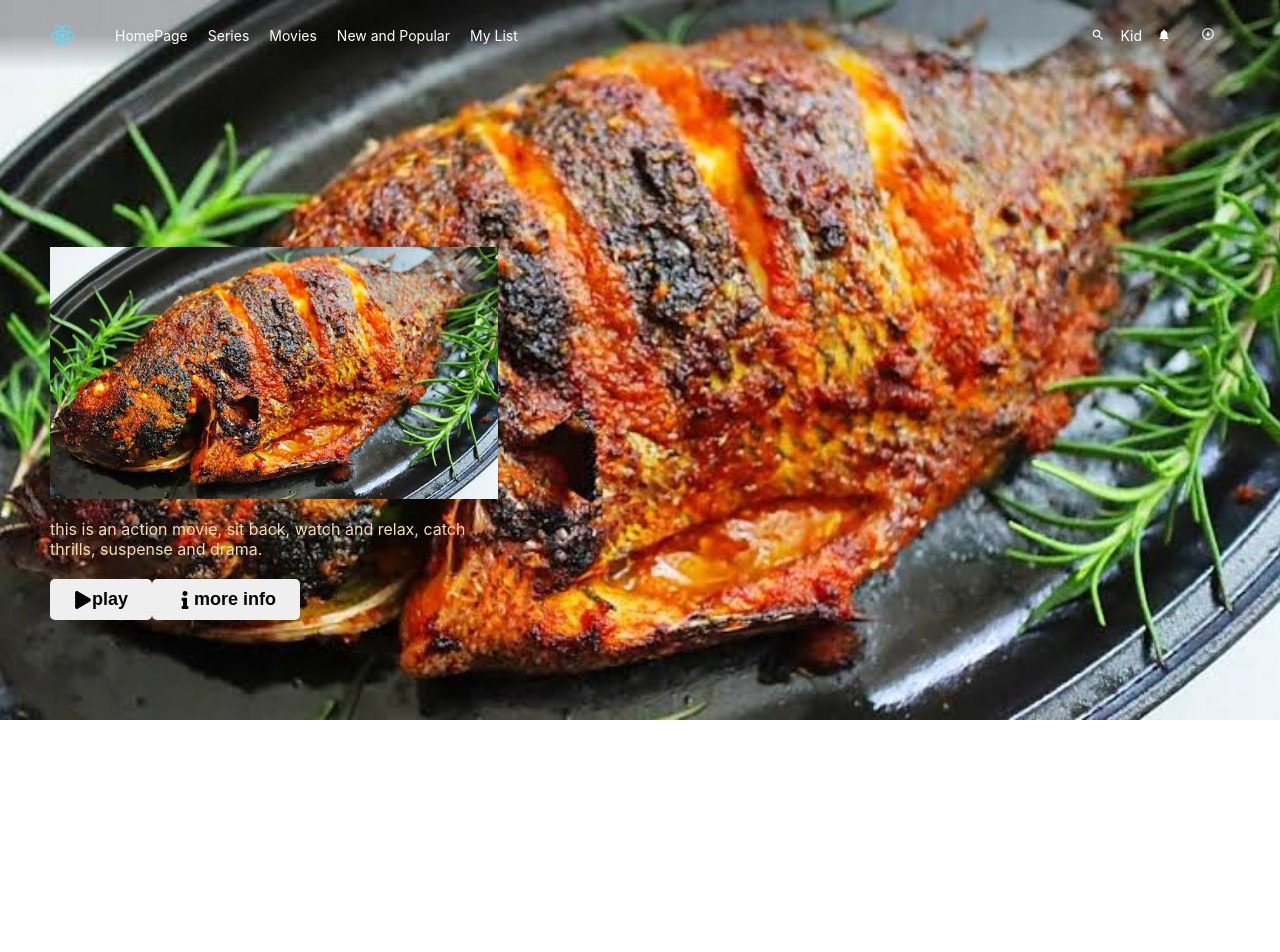
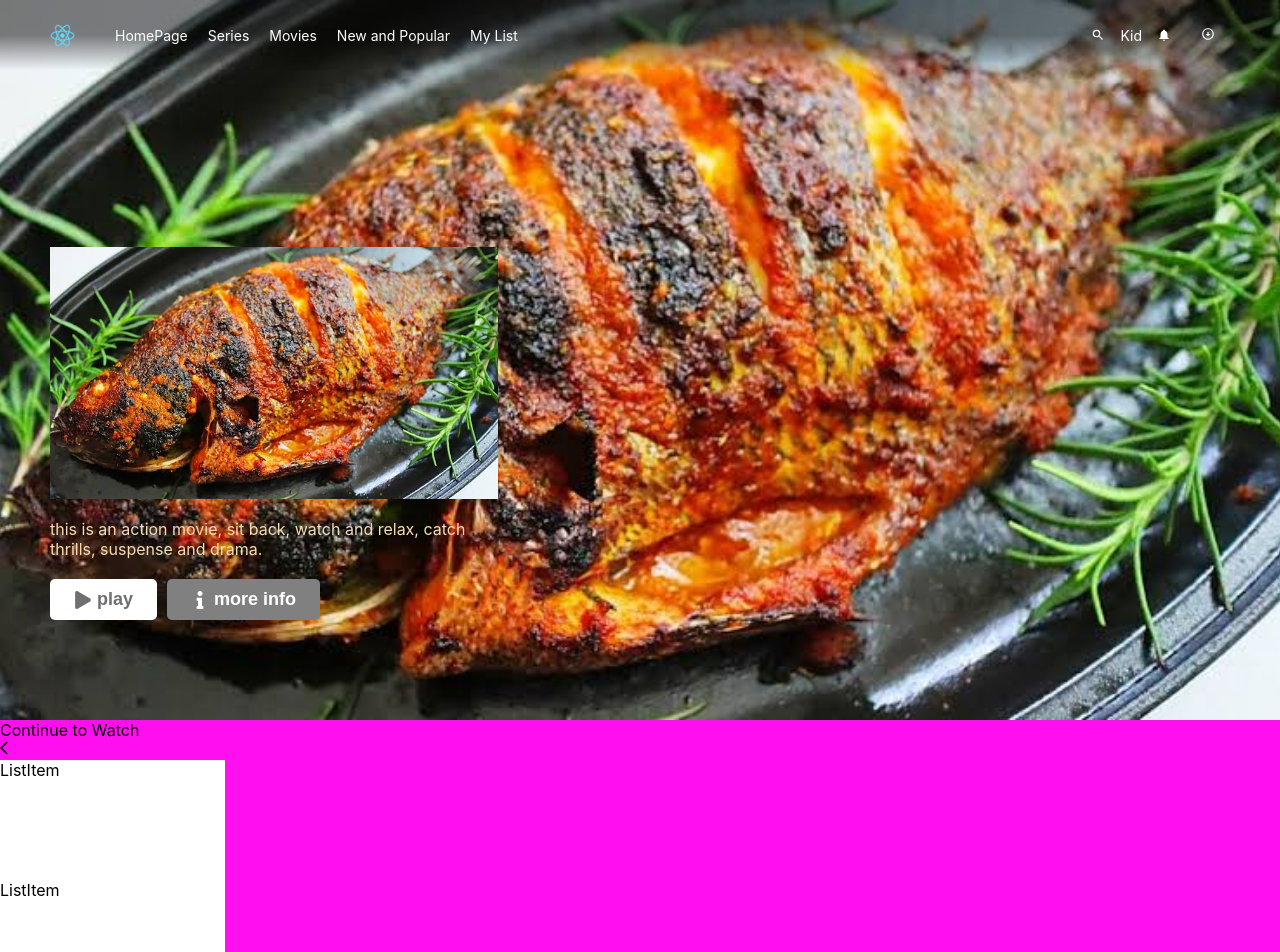
Before and after one commit to MiltonBlack/Video-Player, a React (Create React App) app: page / in a window 1280 px wide. Shown: the top 952 px of the page. Before the commit the page ends 800 px from the top, so only its background shows below. Built offline with nearby package versions, Linux system fonts and the light colour scheme.

Commit message:
created the List and ListItem components

```diff
--- a/src/Pages/Home.js
+++ b/src/Pages/Home.js
@@ -3,13 +3,21 @@ import './Home.css'
 import { MdAcUnit } from 'react-icons/md'
 import Navbar from '../components/Navbar/Navbar'
 import Featured from '../components/Featured/Featured'
+import List from '../components/list/List'
 
 function Home() {
   return (
     <div className='home'>
      <Navbar/>
      {/* <img src='/img.jpeg' alt='' width='100%'/> */}
-     <Featured/>
+     <Featured
+    //  type="movie"
+     />
+     <List/>
+     <List/>
+     <List/>
+     <List/>
+     <List/>
     </div>
   )
 }
--- a/src/components/Featured/Featured.css
+++ b/src/components/Featured/Featured.css
@@ -1,6 +1,27 @@
 .featured {
     height: 90vh;
     position: relative;
+}
+
+.category {
+    position: absolute;
+    top: 80px;
+    left: 50px;
+    z-index: 100;
+    font-size: 30px;
+    font-weight: 500;
+    color: white;
+    display: flex;
+    align-items: center;
+}
+
+.category select {
+    cursor: pointer;
+    background-color: rgba(16, 15, 15, 0.6);
+    border: 1px solid white;
+    color: white;
+    margin-left: 20px;
+    padding: 5px;
 }
 
 .featured img {
@@ -36,4 +57,20 @@
     justify-content: center;
     font-size: 18px;
     font-weight: bolder;
+    margin-right: 10px;
+    cursor: pointer;
 }
+
+.featured .info .buttons .play {
+    background-color: #fff;
+    color: rgba(16, 15, 15, 0.6);
+}
+
+.featured .info .buttons .more {
+    background-color: gray;
+    color: #fff;
+}
+
+.featured .info .buttons button span {
+    margin-left: 5px;
+}
--- a/src/components/Featured/Featured.jsx
+++ b/src/components/Featured/Featured.jsx
@@ -1,10 +1,26 @@
 import React from 'react'
 import './Featured.css'
 import { FaPlay, FaInfo } from 'react-icons/fa'
-const Featured = () => {
+const Featured = ({type}) => {
   return (
     <div className='featured'>
+        {type && (<div className='category'>
+            <span>{type === "movie" ? "Movies" : "Series"}</span>
+            <select name='genre' id='genre'>
+                <option>Genre</option>
+                <option value='kids'>kids</option>
+                <option value='teens'>teens</option>
+                <option value='super-hero'>super Hero</option>
+                <option value='sci-fi'>sci-fi</option>
+                <option value='animation'>animation</option>
+                <option value='adventure'>adventure</option>
+                <option value='fantasy'>fantasy</option>
+                <option value='crime'>crime</option>
+            </select>
+        </div>)}
+        {/*----------Navbar Background tag start----------*/}
         <img src='./img.jpeg' alt=''/>
+        {/*----------Navbar Background end-----------------*/}
         <div className='info'>
             <img src='./img.jpeg' alt=''/>
             <span className='desc'>
--- /dev/null
+++ b/src/components/ListItem/ListItem.css
@@ -0,0 +1,5 @@
+.listitem {
+    width: 225px;
+    height: 120px;
+    background-color: #fff;
+}
--- /dev/null
+++ b/src/components/ListItem/ListItem.jsx
@@ -0,0 +1,12 @@
+import React from 'react'
+import './ListItem.css'
+
+const ListItem = () => {
+  return (
+    <div className='listitem'>
+        ListItem
+    </div>
+  )
+}
+
+export default ListItem
--- a/src/components/Navbar/Navbar.css
+++ b/src/components/Navbar/Navbar.css
@@ -5,7 +5,7 @@
     top:0;
     width: 100%;
     z-index: 999;
-    background: linear-gradient(to top, transparent 0%, rgba(0,0,0,0.3)50%);
+    background: linear-gradient(to top, transparent 0%, rgba(0,0,0,0.5)50%);
 }
 
 .scrolled {
--- /dev/null
+++ b/src/components/list/List.jsx
@@ -0,0 +1,33 @@
+import React from 'react'
+import './List.css'
+import { MdArrowBackIos, MdArrowForwardIos } from 'react-icons/md'
+import ListItem from '../ListItem/ListItem'
+
+function List() {
+  return (
+    <div className='list'>
+        <span className='listtitle'>Continue to Watch</span>
+        <div className='wrapper'>
+          <MdArrowBackIos/>
+          <div className='container'>
+            <ListItem/>
+            <ListItem/>
+            <ListItem/>
+            <ListItem/>
+            <ListItem/>
+            <ListItem/>
+            <ListItem/>
+            <ListItem/>
+            <ListItem/>
+            <ListItem/>
+            <ListItem/>
+            <ListItem/>
+            <ListItem/>
+          </div>
+          <MdArrowForwardIos/>
+        </div>
+    </div>
+  )
+}
+
+export default List
```
Also changed, not shown: src/components/list/List.css (added).
